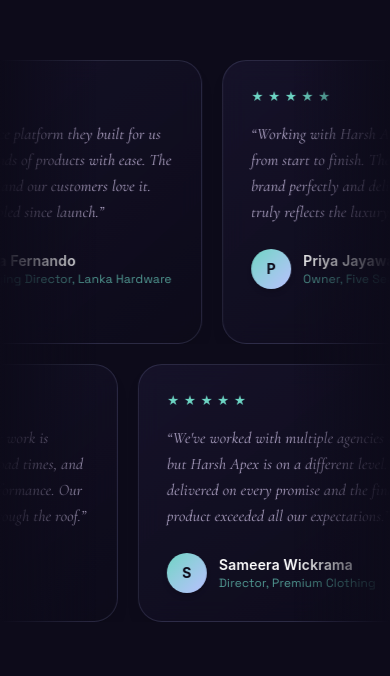
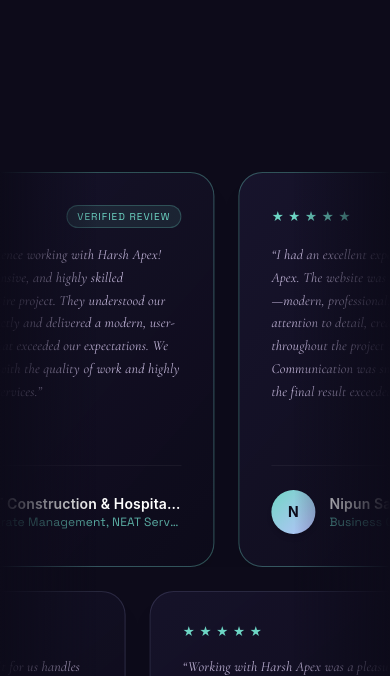
Before and after one commit to harshwebz2003/harshapex, a Next.js app: page / in a window 390 px wide. Shown: the part 11324-12000 px from the top of the page. Built offline with nearby package versions, Linux system fonts and the light colour scheme; no server answers; the database is empty; a web font is replaced by a local one.

Commit message:
feat: update highlighted testimonials with real client reviews from Tharindu Lakshan, NEAT Construction, and Nipun Sathsara

```diff
--- a/components/sections/Testimonials.tsx
+++ b/components/sections/Testimonials.tsx
@@ -8,11 +8,36 @@ gsap.registerPlugin(ScrollTrigger);
 
 const testimonials = [
   {
+    name: 'Tharindu Lakshan',
+    company: 'Tilnogz Photography',
+    role: 'Founder & Lead Photographer',
+    quote: 'I\'m extremely happy with the website created by Harsh Apex Digital Solutions. They understood exactly what I needed and delivered a modern, professional, and well-organized website with great attention to detail. The entire process was smooth, and their creativity, professionalism, and dedication were impressive. The final result exceeded my expectations and gave my online presence a much more professional look.',
+    rating: 5,
+    highlight: true,
+  },
+  {
+    name: 'NEAT Construction & Hospitality',
+    company: 'NEAT Services W.L.L.',
+    role: 'Corporate Management',
+    quote: 'A fantastic experience working with Harsh Apex! Professional, responsive, and highly skilled throughout the entire project. They understood our requirements perfectly and delivered a modern, user-friendly website that exceeded our expectations. We are very satisfied with the quality of work and highly recommend their services.',
+    rating: 5,
+    highlight: true,
+  },
+  {
+    name: 'Nipun Sathsara',
+    company: 'Sathsara Enterprises',
+    role: 'Business Owner',
+    quote: 'I had an excellent experience working with Harsh Apex. The website was designed exactly as I wanted—modern, professional, and user-friendly. The attention to detail, creativity, and responsiveness throughout the project were outstanding. Communication was smooth, deadlines were met, and the final result exceeded my expectations.',
+    rating: 5,
+    highlight: true,
+  },
+  {
     name: 'Kasun Perera',
     company: 'Hiruzone Tourism',
     role: 'Founder & CEO',
     quote: 'Harsh Apex completely transformed our online presence. The website they built is not just beautiful — it actually brings in clients. Our bookings increased by 40% within the first month.',
     rating: 5,
+    highlight: false,
   },
   {
     name: 'Niluka Fernando',
@@ -20,6 +45,7 @@ const testimonials = [
     role: 'Managing Director',
     quote: 'The e-commerce platform they built for us handles thousands of products with ease. The UX is intuitive and our customers love it. Sales have doubled since launch.',
     rating: 5,
+    highlight: false,
   },
   {
     name: 'Priya Jayawardena',
@@ -27,27 +53,7 @@ const testimonials = [
     role: 'Owner',
     quote: 'Working with Harsh Apex was a pleasure from start to finish. They understood our brand perfectly and delivered a website that truly reflects the luxury of our salon.',
     rating: 5,
-  },
-  {
-    name: 'Amara Silva',
-    company: 'MCake Shop',
-    role: 'Founder',
-    quote: 'Incredible attention to detail. Our website looks stunning on every device and the online ordering system is flawless. We\'ve seen a massive uptick in pre-orders.',
-    rating: 5,
-  },
-  {
-    name: 'Roshan Bandara',
-    company: 'Webcus',
-    role: 'CTO',
-    quote: 'The technical quality of their work is exceptional. Clean code, fast load times, and they genuinely care about performance. Our Core Web Vitals scores are through the roof.',
-    rating: 5,
-  },
-  {
-    name: 'Sameera Wickrama',
-    company: 'Premium Clothing',
-    role: 'Director',
-    quote: 'We\'ve worked with multiple agencies before, but Harsh Apex is on a different level. They delivered on every promise and the final product exceeded all our expectations.',
-    rating: 5,
+    highlight: false,
   },
 ];
 
@@ -89,7 +95,7 @@ export default function Testimonials() {
     <section ref={sectionRef} className="py-32 md:py-40 bg-transparent overflow-hidden font-body">
       <div className="max-w-7xl mx-auto px-6 mb-16">
         <div className="testimonials-header text-center opacity-0">
-          <p className="text-xs tracking-[0.35em] uppercase text-[#6DD5C4] font-semibold mb-4 font-mono">Client Stories</p>
+          <p className="text-xs tracking-[0.35em] uppercase text-[#6DD5C4] font-semibold mb-4 font-mono">Client Endorsements</p>
           <h2
             className="text-4xl md:text-6xl font-bold text-white mb-6 font-display tracking-tight"
           >
@@ -98,23 +104,26 @@ export default function Testimonials() {
               Clients Say
             </span>
           </h2>
+          <p className="max-w-lg mx-auto text-[#E7D8FF]/60 text-lg font-light leading-relaxed">
+            Authentic feedback from business leaders and founders who partnered with Harsh Apex.
+          </p>
         </div>
       </div>
 
       {/* Slider */}
       <div className="relative group">
         {/* Fade masks */}
-        <div className="absolute left-0 top-0 bottom-0 w-24 bg-gradient-to-r from-[#0D0B1A] to-transparent z-10 pointer-events-none" />
-        <div className="absolute right-0 top-0 bottom-0 w-24 bg-gradient-to-l from-[#0D0B1A] to-transparent z-10 pointer-events-none" />
+        <div className="absolute left-0 top-0 bottom-0 w-24 md:w-36 bg-gradient-to-r from-[#0D0B1A] to-transparent z-10 pointer-events-none" />
+        <div className="absolute right-0 top-0 bottom-0 w-24 md:w-36 bg-gradient-to-l from-[#0D0B1A] to-transparent z-10 pointer-events-none" />
 
-        {/* Row 1 — left */}
-        <div className="flex gap-5 overflow-hidden mb-5">
-          <div className="flex gap-5 shrink-0 animate-marquee">
+        {/* Row 1 — left (Highlighted top reviews) */}
+        <div className="flex gap-6 overflow-hidden mb-6">
+          <div className="flex gap-6 shrink-0 animate-marquee">
             {testimonials.slice(0, 3).concat(testimonials.slice(0, 3)).map((t, i) => (
               <TestimonialCard key={i} testimonial={t} />
             ))}
           </div>
-          <div className="flex gap-5 shrink-0 animate-marquee" aria-hidden>
+          <div className="flex gap-6 shrink-0 animate-marquee" aria-hidden>
             {testimonials.slice(0, 3).concat(testimonials.slice(0, 3)).map((t, i) => (
               <TestimonialCard key={i} testimonial={t} />
             ))}
@@ -122,13 +131,13 @@ export default function Testimonials() {
         </div>
 
         {/* Row 2 — right */}
-        <div className="flex gap-5 overflow-hidden">
-          <div className="flex gap-5 shrink-0 animate-marquee-reverse">
+        <div className="flex gap-6 overflow-hidden">
+          <div className="flex gap-6 shrink-0 animate-marquee-reverse">
             {testimonials.slice(3).concat(testimonials.slice(3)).map((t, i) => (
               <TestimonialCard key={i} testimonial={t} />
             ))}
           </div>
-          <div className="flex gap-5 shrink-0 animate-marquee-reverse" aria-hidden>
+          <div className="flex gap-6 shrink-0 animate-marquee-reverse" aria-hidden>
             {testimonials.slice(3).concat(testimonials.slice(3)).map((t, i) => (
               <TestimonialCard key={i} testimonial={t} />
             ))}
@@ -141,16 +150,30 @@ export default function Testimonials() {
 
 function TestimonialCard({ testimonial }: { testimonial: typeof testimonials[0] }) {
   return (
-    <div className="w-80 md:w-96 shrink-0 p-7 rounded-3xl border border-[#B8C0FF]/15 bg-gradient-to-br from-[#1A1630]/70 to-[#0D0B1A]/90 backdrop-blur-md hover:border-[#6DD5C4]/40 transition-all duration-300 group/card shadow-lg hover:shadow-[0_10px_35px_rgba(109,213,196,0.08)]">
-      <StarRating count={testimonial.rating} />
-      <p className="text-sm text-[#E7D8FF]/75 leading-relaxed mt-4 mb-6 font-light italic font-editorial text-[16px]">&ldquo;{testimonial.quote}&rdquo;</p>
-      <div className="flex items-center gap-3">
-        <div className="w-10 h-10 rounded-full bg-gradient-to-br from-[#6DD5C4] to-[#B8C0FF] flex items-center justify-center text-[#0D0B1A] font-bold text-sm font-display shadow-md">
+    <div className={`w-[340px] sm:w-[420px] md:w-[460px] shrink-0 p-8 rounded-3xl border transition-all duration-500 group/card shadow-xl flex flex-col justify-between ${
+      testimonial.highlight
+        ? 'border-[#6DD5C4]/35 bg-gradient-to-br from-[#1A1630]/85 to-[#0D0B1A]/95 shadow-[0_10px_40px_rgba(109,213,196,0.08)] hover:border-[#6DD5C4]/60'
+        : 'border-[#B8C0FF]/15 bg-gradient-to-br from-[#1A1630]/70 to-[#0D0B1A]/90 hover:border-[#B8C0FF]/30'
+    }`}>
+      <div>
+        <div className="flex items-center justify-between gap-2 mb-4">
+          <StarRating count={testimonial.rating} />
+          {testimonial.highlight && (
+            <span className="text-[10px] uppercase font-mono tracking-widest px-2.5 py-0.5 rounded-full bg-[#6DD5C4]/10 text-[#6DD5C4] border border-[#6DD5C4]/25">
+              Verified Review
+            </span>
+          )}
+        </div>
+        <p className="text-sm md:text-[15px] text-[#E7D8FF]/80 leading-relaxed font-light italic font-editorial">&ldquo;{testimonial.quote}&rdquo;</p>
+      </div>
+
+      <div className="flex items-center gap-3.5 pt-6 mt-4 border-t border-white/5">
+        <div className="w-11 h-11 rounded-full bg-gradient-to-br from-[#6DD5C4] to-[#B8C0FF] flex items-center justify-center text-[#0D0B1A] font-bold text-sm font-display shadow-md shrink-0">
           {testimonial.name[0]}
         </div>
-        <div>
-          <div className="text-white text-sm font-semibold font-display">{testimonial.name}</div>
-          <div className="text-[#6DD5C4]/70 text-xs font-mono">{testimonial.role}, {testimonial.company}</div>
+        <div className="overflow-hidden">
+          <div className="text-white text-sm font-semibold font-display truncate">{testimonial.name}</div>
+          <div className="text-[#6DD5C4]/80 text-xs font-mono truncate">{testimonial.role}, {testimonial.company}</div>
         </div>
       </div>
     </div>
```
